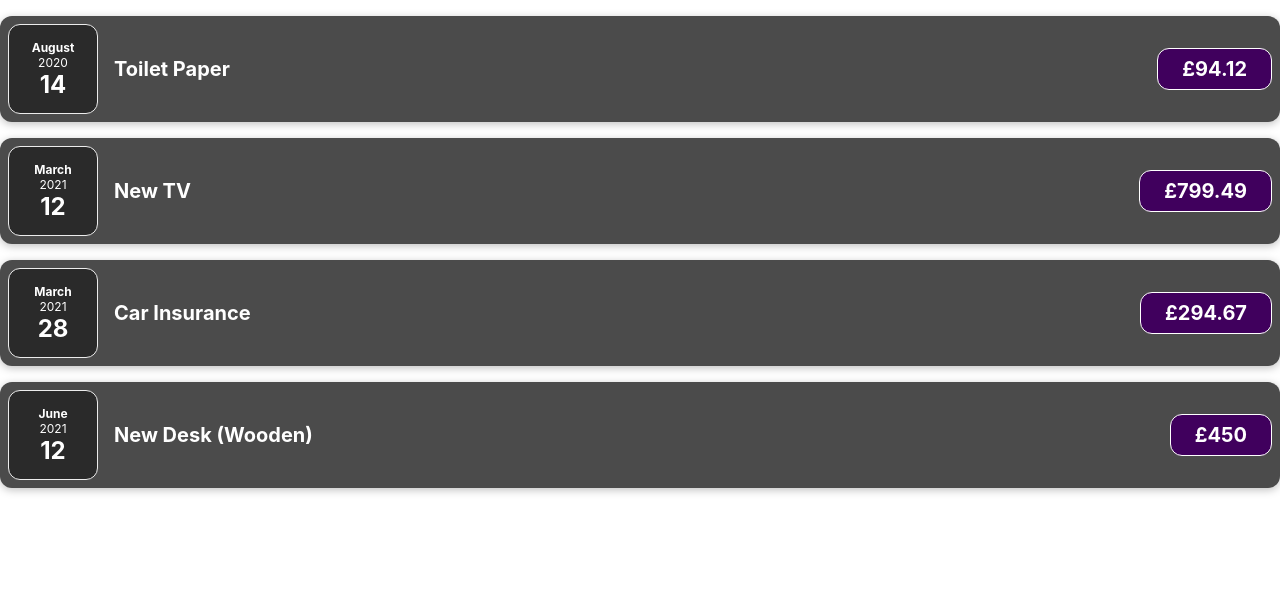
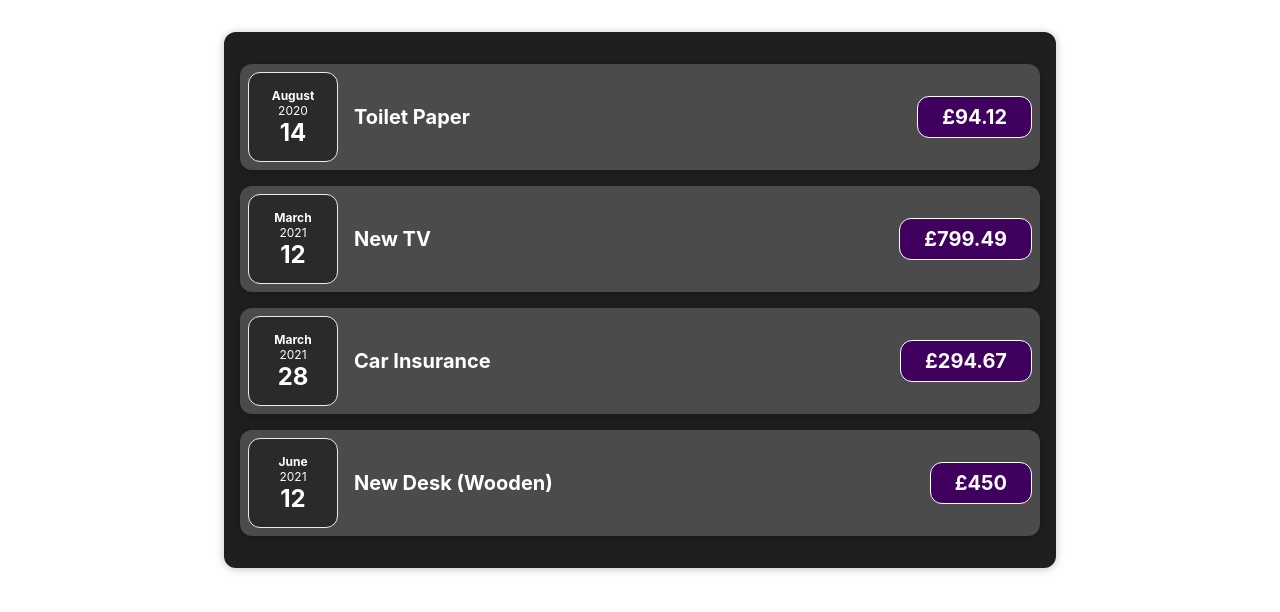
Before and after one commit to elenaharan/expensesApp, a React (Create React App) app: page / in a window 1280 px wide. Shown: the top 612 px of the page. Built offline with nearby package versions, Linux system fonts and the light colour scheme.

Commit message:
added Expenses component

```diff
--- a/src/App.js
+++ b/src/App.js
@@ -1,5 +1,5 @@
 import './App.css';
-import ExpenseItem from './components/ExpenseItem';
+import Expenses from './components/Expenses';
 
 function App() {
   const expenses = [
@@ -26,10 +26,7 @@ function App() {
 
   return (
     <div className="App">
-      <ExpenseItem expenseDate={expenses[0].date} expenseTitle={expenses[0].title} expenseAmount={expenses[0].amount} />
-      <ExpenseItem expenseDate={expenses[1].date} expenseTitle={expenses[1].title} expenseAmount={expenses[1].amount} />
-      <ExpenseItem expenseDate={expenses[2].date} expenseTitle={expenses[2].title} expenseAmount={expenses[2].amount} />
-      <ExpenseItem expenseDate={expenses[3].date} expenseTitle={expenses[3].title} expenseAmount={expenses[3].amount} />
+      <Expenses items={expenses} />
     </div>
   );
 }
--- a/src/components/ExpenseItem.js
+++ b/src/components/ExpenseItem.js
@@ -1,14 +1,14 @@
 import ExpenseDate from './ExpenseDate';
 import './ExpenseItem.css';
 
-const ExpenseItem =(props) => {
+const ExpenseItem =(expenses) => {
 
   return(
   <div className='expense-item'>
-    <ExpenseDate date = {props.expenseDate}/>
+    <ExpenseDate date = {expenses.date}/>
     <div className='expense-item__description'>
-      <h2>{props.expenseTitle}</h2>
-      <div className='expense-item__price'>£{props.expenseAmount}</div>
+      <h2>{expenses.title}</h2>
+      <div className='expense-item__price'>£{expenses.amount}</div>
     </div>
   </div>
   )
--- /dev/null
+++ b/src/components/Expenses.css
@@ -0,0 +1,9 @@
+.expenses {
+  padding: 1rem;
+  background-color: rgb(31, 31, 31);
+  margin: 2rem auto;
+  width: 50rem;
+  max-width: 95%;
+  border-radius: 12px;
+  box-shadow: 0 1px 8px rgba(0, 0, 0, 0.25);
+}
--- /dev/null
+++ b/src/components/Expenses.js
@@ -0,0 +1,16 @@
+import ExpenseItem from './ExpenseItem';
+import './Expenses.css'
+
+function Expenses (props) {
+
+return(
+  <div className='expenses'>
+    <ExpenseItem date={props.items[0].date} title={props.items[0].title} amount={props.items[0].amount} />
+    <ExpenseItem date={props.items[1].date} title={props.items[1].title} amount={props.items[1].amount} />
+    <ExpenseItem date={props.items[2].date} title={props.items[2].title} amount={props.items[2].amount} />
+    <ExpenseItem date={props.items[3].date} title={props.items[3].title} amount={props.items[3].amount} />
+  </div>
+)
+}
+
+export default Expenses;
```
